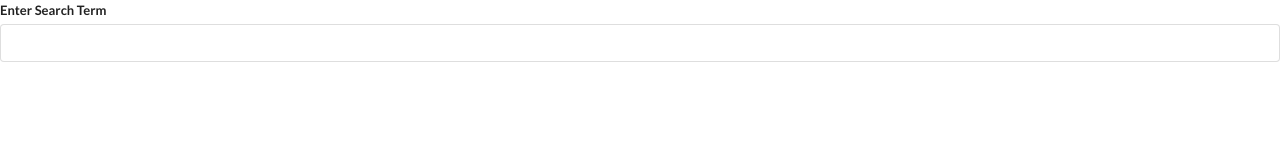
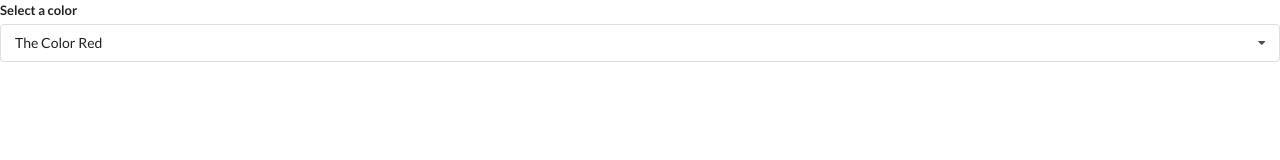
Before and after one commit to MagdalenaMileto/widgets, a React (Create React App) app: page / in a window 1280 px wide. Shown: the top 160 px of the page. Built offline with nearby package versions, Linux system fonts and the light colour scheme.

Commit message:
Creating a simple dropdown component

```diff
--- a/src/App.js
+++ b/src/App.js
@@ -1,6 +1,7 @@
-import React from "react";
+import React, {useState} from "react";
 import Accordion from "./components/Accordion";
 import Search from "./components/Search";
+import Dropdown from "./components/Dropdown";
 
 const items = [
     {
@@ -17,10 +18,31 @@
     }
 ];
 
+const options = [
+    {
+        label: 'The Color Red',
+        value: 'red'
+    },
+    {
+        label: 'The Color Green',
+        value: 'green'
+    },
+    {
+        label: 'The Color of Blue',
+        value: 'blue'
+    }
+];
+
 export default () => {
+    const [selected, setSelected] = useState(options[0]);
+
     return (
         <div>
-            <Search/>
+            <Dropdown
+                options={options}
+                selected={selected}
+                onSelectedChange={setSelected}
+            />
         </div>
     )
 }
--- /dev/null
+++ b/src/components/Dropdown.js
@@ -0,0 +1,38 @@
+import React, {useState} from "react";
+
+const Dropdown = ({options, selected, onSelectedChange}) => {
+    const [open, setOpen] = useState(false);
+
+    const renderedOptions = options.map((option) => {
+        if (option.value == selected.value) {
+            return null;
+        }
+        return (
+            <div
+                key={option.value}
+                className="item"
+                onClick={() => onSelectedChange(option)}
+            >
+                {option.label}
+            </div>
+        )
+    });
+
+    return (
+        <div className="ui form">
+            <div className="field">
+                <label className="label">Select a color</label>
+                <div
+                    onClick={() => setOpen(!open)}
+                    className={`ui selection dropdown ${open ? 'visible active' : ''}`}
+                >
+                    <i className="dropdown icon"/>
+                    <div className="text">{selected.label}</div>
+                    <div className={`menu ${open ? 'visible transition' : ''}`}>{renderedOptions}</div>
+                </div>
+            </div>
+        </div>
+    )
+};
+
+export default Dropdown;
```
